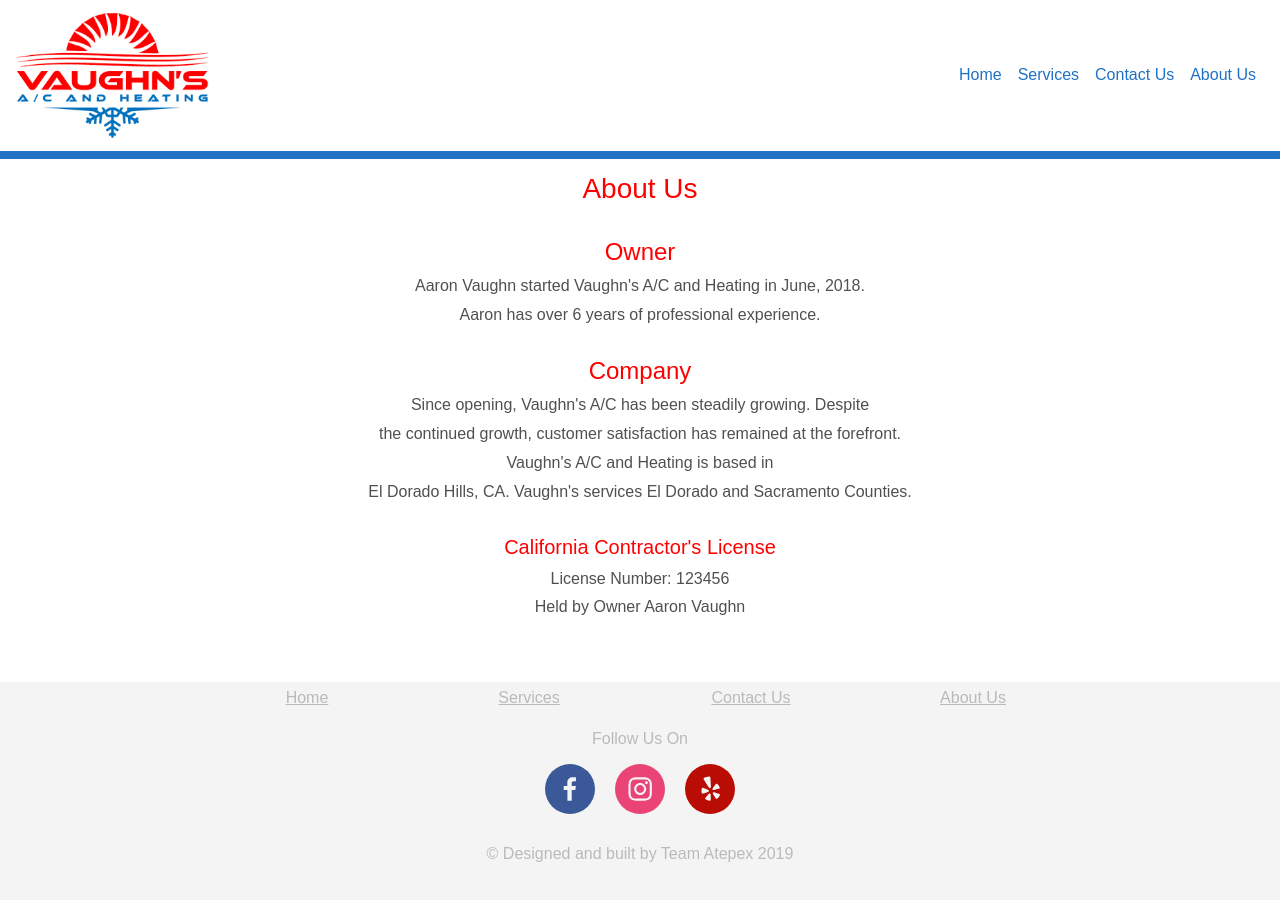
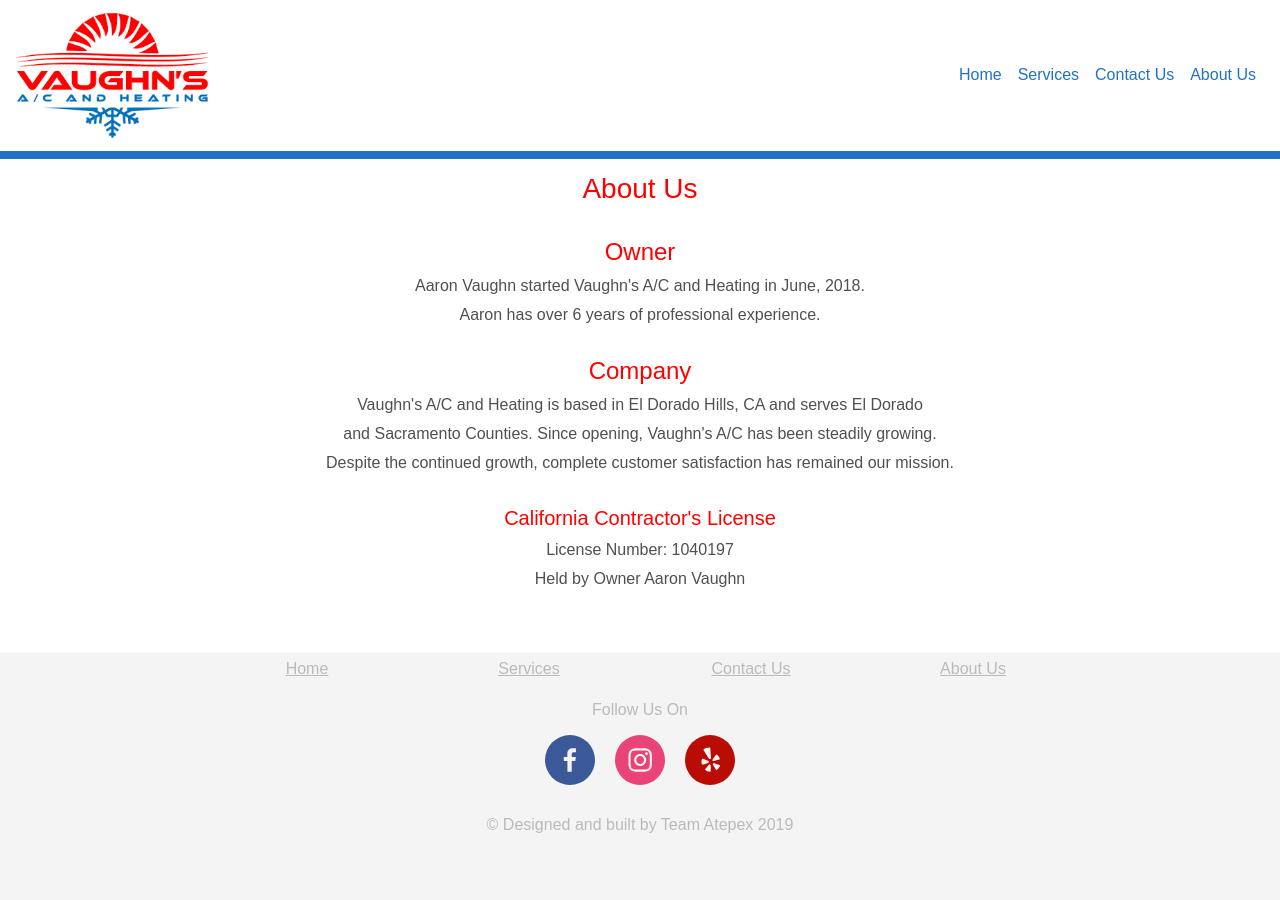
Before and after one commit to Atepex/Atepex, a React (Create React App) app in the folder client/: page /AboutUs in a window 1280 px wide. Shown: the top 900 px of the page. Built offline with nearby package versions, Linux system fonts and the light colour scheme; no server answers.

Commit message:
Update AboutUs.js

```diff
--- a/client/src/components/landing/AboutUs.js
+++ b/client/src/components/landing/AboutUs.js
@@ -13,13 +13,15 @@
 							<p>Aaron Vaughn started Vaughn's A/C and Heating in June, 2018. <br></br>
 							Aaron has over 6 years of professional experience.</p>
 							<h4>Company</h4>
-							<p>Since opening, Vaughn's A/C has been steadily growing. Despite<br></br>
-							the continued growth, customer satisfaction has remained at the forefront.<br></br>
-							Vaughn's A/C and Heating is based in <br></br>
-							El Dorado Hills, CA.  Vaughn's services El Dorado and Sacramento Counties.  </p>
+							<p>
+								Vaughn's A/C and Heating is based in El Dorado Hills, CA and serves El Dorado <br></br>
+								and Sacramento Counties. Since opening, Vaughn's A/C has been steadily growing. <br></br>
+								Despite the continued growth, complete customer satisfaction has remained our mission.<br></br>
+							</p>
 							<h5>California Contractor's License</h5>
-							<p>License Number: 123456<br></br>
-							   Held by Owner Aaron Vaughn</p>
+							<p>
+								License Number: 1040197<br></br>
+							   	Held by Owner Aaron Vaughn</p>
 						</div>
 					</section>
 				</div>
```
